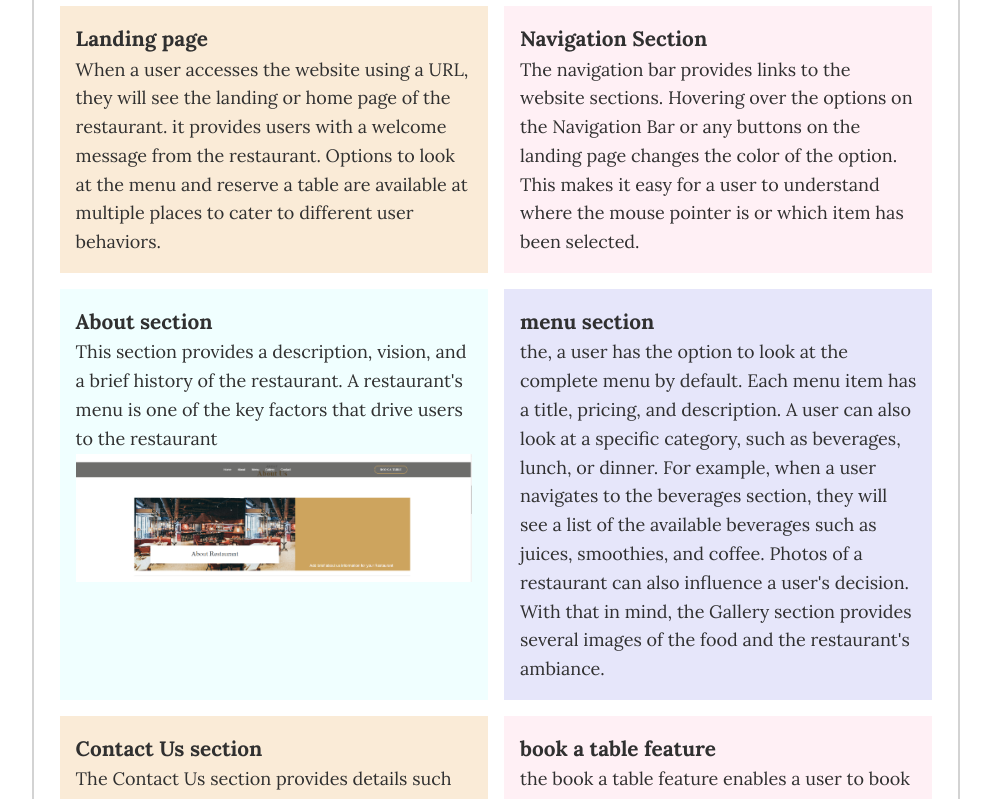
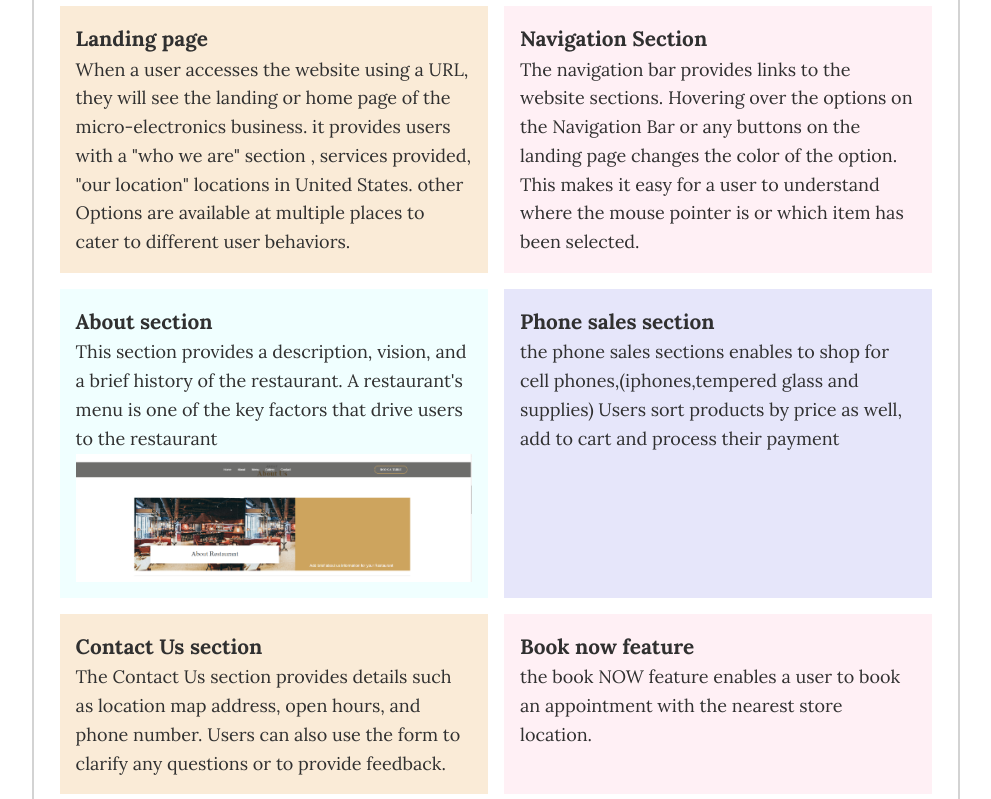
Before and after one commit to ndattaF/my-portfolio, a website built with Vite: page portfolio-item2.html in a window 1280 px wide. Shown: the part 583-1382 px from the top of the page, without its empty margins (144-1135 px from the left). Built offline with nearby package versions, Linux system fonts and the light colour scheme.

Commit message:
Update portfolio-item2.html

```diff
--- a/portfolio-item2.html
+++ b/portfolio-item2.html
@@ -48,11 +48,9 @@
 	<dl>
 		<div>
 			<dt>Landing page</dt>
-			<dd>When a user accesses the
-		            website using a URL, they will see the landing or home
-		            page of the restaurant. it provides users with a welcome message from the restaurant.  Options to look at the menu and reserve a table
-		            are available at multiple places to cater
-		            to different user behaviors.</dd>
+			<dd>When a user accesses the website using a URL, they will see the landing or home
+		            page of the micro-electronics business. it provides users with a "who we are" section , services provided, "our location" locations in United States. other
+			Options are available at multiple places to cater to different user behaviors.</dd>
 		</div>
 		<div>
 			<dt>Navigation Section</dt>
@@ -68,12 +66,8 @@
 			</dd>
 		</div>
 		<div>
-			<dt>menu section</dt>
-			<dd>the, a user has the option to look at the complete menu by default. Each menu item has a title, pricing, and description. A user can also look at
-            a specific category, such as beverages, lunch, or dinner. For example, when a user navigates to the beverages section,
-            they will see a list of the available beverages such as juices, smoothies, and coffee. Photos of a restaurant can also influence a user's decision. With that in mind, the
-            Gallery section provides several images of the food
-            and the restaurant's ambiance.</dd>
+			<dt>Phone sales section</dt>
+			<dd>the phone sales sections enables to shop for cell phones,(iphones,tempered glass and supplies) Users sort products by price as well, add to cart and process their payment </dd>
 		</div>
 		<div>
 			<dt>Contact Us section </dt>
@@ -83,17 +77,14 @@
 		            provide feedback.</dd>
 		</div>
 		<div>
-			<dt>book a table feature</dt>
-			<dd>   the book a table feature
-		            enables a user to book on a specified date and time for a specified
-		            number of guests. The user just needs to complete the form details and click
-		            the "Book a Table" button.</dd>
+			<dt> Book now feature</dt>
+			<dd>   the book NOW feature enables a user to book an appointment with the nearest store location.</dd>
 		</div>
 		<div>
 			<dt>footer </dt>
 			<dd>The website also has a
-		            footer section which provides social media links for the restaurant and
-		            links to the Home, About Us, and Contact Us pages</dd>
+		            footer section which provides the option to sign up for the newsletter and
+		            links to the training, Opportunities, Privacy Policy, Terms and Conditions and Contact Us pages</dd>
 		</div>
 		<div>
 			<dt>responsiveness</dt>
```
